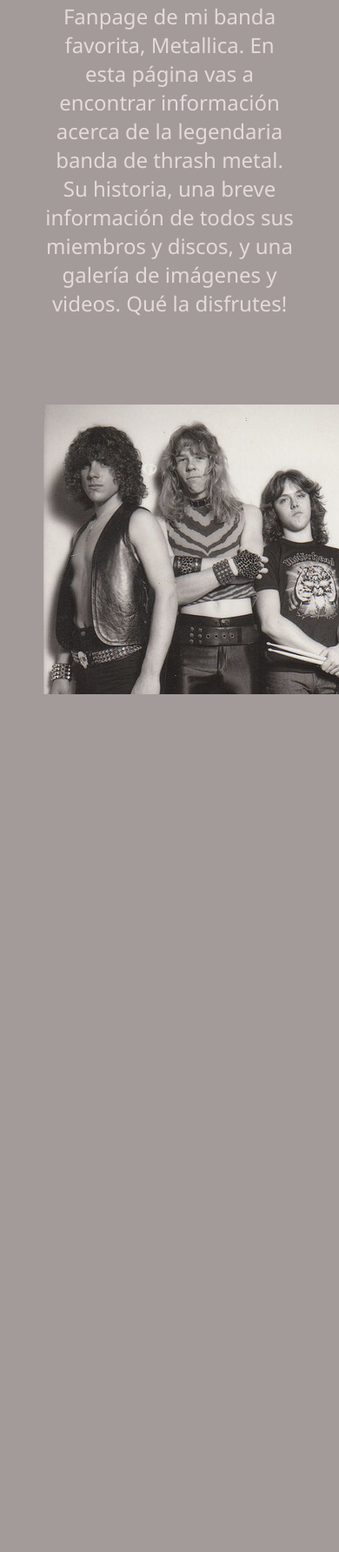
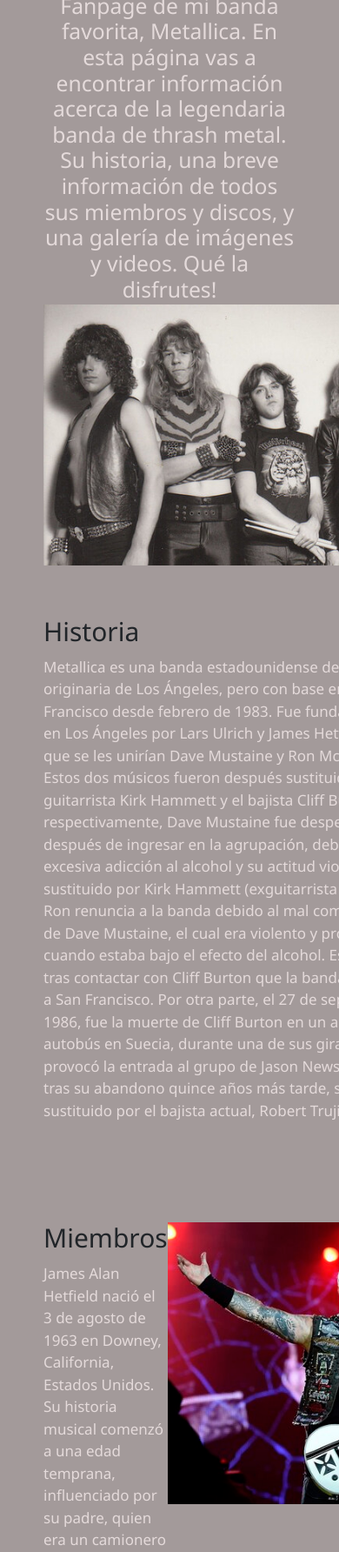
Before and after one commit to lucaspischedda/PF-Pischedda, a plain HTML site: page index.html in a window 390 px wide. Shown: the part 216-2000 px from the top of the page at 87% size. Drawn offline with nearby package versions, Linux system fonts and the light colour scheme.

Commit message:
historia-index responsive funciona, miembros-index no

```diff
--- a/css/style.css
+++ b/css/style.css
@@ -58,6 +58,30 @@
     margin-left: 50px;
     margin-right: 50px;
     margin-top: 100px;
+}
+@media only screen and (max-width: 576px) {
+    .historia-imgn {
+        width: 450px
+    }
+    .historia-index {
+        display: grid;
+        grid-template-columns: 1fr;
+        grid-template-rows: 1fr 1fr;
+        grid-template-areas:
+        "img"
+        "contenido";
+        margin-top: -5px;
+    }
+    .historia-contenido {
+        margin-top: -120px
+    }
+    .miembros-imgn {
+        width: 450px;
+    }
+    .miembros-index {
+        display: flex;
+        flex-direction: column;
+    }
 }
 .historia-index h2 {
     font-size: 30px;
--- a/index.html
+++ b/index.html
@@ -5,6 +5,7 @@
     <meta name="viewport" content="width=, initial-scale=1.0">
     <title>This is Metallica</title>
     <link rel="shortcut icon" href="./images/favicon.png" type="image/x-icon">
+    <link href="https://cdn.jsdelivr.net/npm/bootstrap@5.3.2/dist/css/bootstrap.min.css" rel="stylesheet" integrity="sha384-T3c6CoIi6uLrA9TneNEoa7RxnatzjcDSCmG1MXxSR1GAsXEV/Dwwykc2MPK8M2HN" crossorigin="anonymous">
     <link rel="stylesheet" href="./css/style.css">
 </head>
 <body>
@@ -32,7 +33,7 @@
 
         <section class="historia-index">
             <div class="historia-img">
-                <img src="./images/historia1.jpeg" alt="">
+                <img class="historia-imgn" src="./images/historia1.jpeg" alt="">
             </div>
             <div class="historia-contenido">
                 <h2>Historia</h2>
@@ -42,7 +43,7 @@
 
         <section class="miembros-index">
             <div class="miembros-img">
-                <img src="./images/james_hetfield1.jpg" alt="">
+                <img class="miembros-imgn" src="./images/james_hetfield1.jpg" alt="">
             </div>
             <div class="miembros-contenido">
                 <h2>Miembros</h2>
@@ -78,5 +79,8 @@
             </div>
         </footer>
     </div>
+    <script src="https://cdn.jsdelivr.net/npm/bootstrap@5.3.2/dist/js/bootstrap.bundle.min.js"
+    integrity="sha384-C6RzsynM9kWDrMNeT87bh95OGNyZPhcTNXj1NW7RuBCsyN/o0jlpcV8Qyq46cDfL"
+    crossorigin="anonymous"></script>
 </body>
 </html>
```
